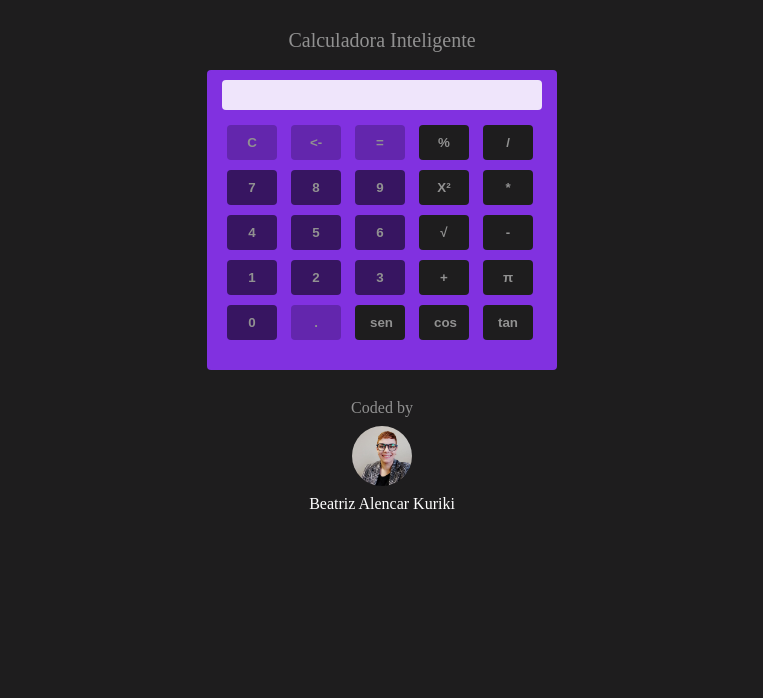
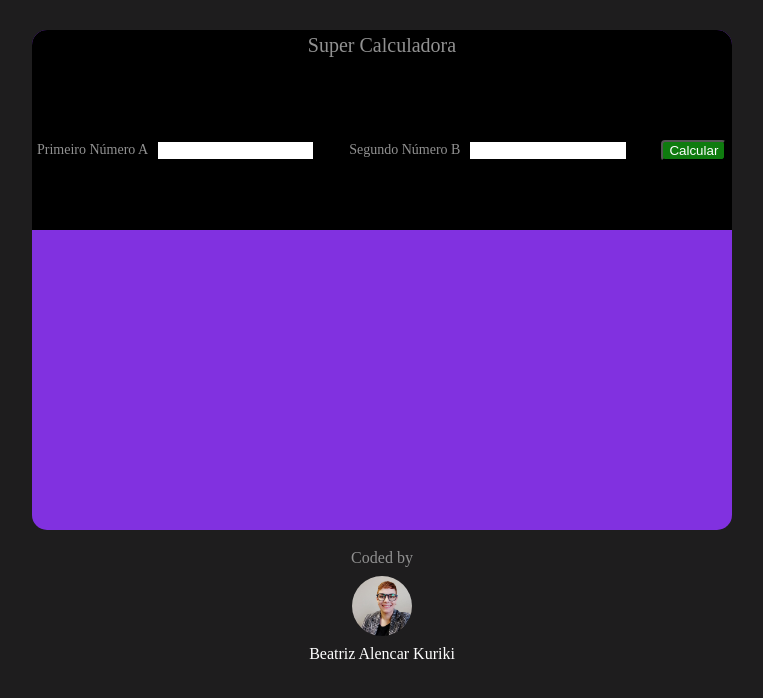
Before and after one commit to BeatrizKuriki/CalculadoraXP, a plain HTML site: page index.html in a window 1280 px wide. Shown: the whole page, without its empty margins (258-1021 px from the left). Drawn offline with Linux system fonts and the light colour scheme.

Commit message:
refactor

```diff
--- a/index.html
+++ b/index.html
@@ -11,65 +11,34 @@
 </head>
 <body>
     <div class="container">
-        <h1>Calculadora Inteligente</h1>
+
         <div class="calculator">
-            <p class="calculator__result"></p>
-            <table>
-                <tr>
-                    <td><button class="botao" onclick="clean()">C</button></td>
-                    <td><button class="botao" onclick="back()"><-</button></td>
-                    <td><button class="botao" onclick="calcular()">=</button></td>
-                    <td><button class="botao botao__operacao" onclick="insert('%')">%</button></td>
-                    <td><button class="botao botao__operacao" onclick="insert('/')">/</button></td>
 
-                </tr>
-                <tr>
-                    <td><button class="botao botao__numero" onclick="insert('7')">7</button></td>
-                    <td><button class=" botao botao__numero" onclick="insert('8')">8</button></td>
-                    <td><button class=" botao botao__numero" onclick="insert('9')">9</button></td>
-                    <td><button class="botao botao__operacao" onclick="insert('x^')">X²</button></td>
-                    <td><button class="botao botao__operacao" onclick="insert('*')">*</button></td>
+            <div class="cabecalho">
+                <h1>Super Calculadora</h1>
+                <div class="numeros">
+                    <div class="primeiroNum">
+                        <span>Primeiro Número A</span>
+                        <input type="text">
+                    </div>
+                    <div class="segundoNum">
+                        <span>Segundo Número B</span>
+                        <input type="text">
+                    </div>
+                    <button>Calcular</button>
+                </div>
 
-                </tr>
-                <tr>
-                    <td><button class="botao botao__numero" onclick="insert('4')">4</button></td>
-                    <td><button class="botao botao__numero" onclick="insert('5')">5</button></td>
-                    <td><button class="botao botao__numero" onclick="insert('6')">6</button></td>
-                    <td><button class="botao botao__operacao" onclick="insert('√')">√</button></td>
-                    <td><button class="botao botao__operacao" onclick="insert('-')">-</button></td>
-                </tr>
-                <tr>
-                    <td><button class="botao botao__numero" onclick="insert('1')">1</button></td>
-                    <td><button class="botao botao__numero" onclick="insert('2')">2</button></td>
-                    <td><button class="botao botao__numero" onclick="insert('3')">3</button></td>
-                    <td><button class="botao botao__operacao" onclick="insert('+')">+</button></td>
-                    <td><button class="botao botao__operacao" onclick="insert('π')">π</button></td>
-
-                </tr>
-                <tr>
-                    <td ><button class="botao botao__numero" onclick="insert('0')">0</button></td>
-                    <td><button class="botao" onclick="insert('.')">.</button></td>
-                    <td><button class="botao botao__operacao" onclick="insert('seno')">sen</button></td>
-                    <td><button class="botao botao__operacao" onclick="insert('cosseno')">cos</button></td>
-                    <td><button class="botao botao__operacao" onclick="insert('tangente')">tan</button></td>
-                </tr>
-            </table>
+            </div>
+            </div>
 
 
 
-
-
-        </div>
-
-    </div>
-
-
-    <footer>
+     <footer>
             <p>Coded by </p>
             <img class= "profile__image" src="./src/img/profile.jpeg" alt="imagem de perfil">
             <div class="link"><a href="https://www.linkedin.com/in/beatriz-alencar-kuriki/" target="_blank">Beatriz Alencar Kuriki</a></div>
-    </footer>
-
+     </footer>
+   </div>
     <script src="./src/script/index.js"></script>
 </body>
 </html>
--- a/src/styles/index.css
+++ b/src/styles/index.css
@@ -6,6 +6,9 @@ body{
 h1{
     font-size: 20px;
     font-weight: 500;
+    text-align: center;
+    margin-bottom: 20px;
+
 }
 .container{
     max-width: 1024px;
@@ -18,84 +21,69 @@ h1{
     gap:20px;
     margin-top: 20px;
     margin-bottom: 20px;
+    flex-wrap: wrap;
 }
 
 .calculator{
-    width: 350px;
-    height: 300px;
+    width: 700px;
+    height: 500px;
     background-color: var(--color-4);
-    padding: var(--padding-default);
     display: flex;
     flex-direction: column;
-    gap: 10px;
-    border-radius: var(--radius-default);
-}
-
-.calculator__result{
-    background-color:rgba(255, 255, 255, 0.873);
-    width: 100%;
-    height: 30px;
-    border-radius: var(--radius-default);
+    border-radius: 15px;
 
 }
 
-table{
-    padding: 15px 20px;
+.cabecalho{
+    width: 100%;
+    height: 200px;
+    padding: 5px;
+    background-color: black;
+    border-radius: 15px 15px 0 0;
+}
+
+.numeros{
+    display: flex;
+    align-items: center;
+    height: 150px;
+    width: 100%;
+    gap: 10px;
 
 }
 
-table tr{
-    margin-top: 10px;
+ input{
+    width: 50%;
+    border: none;
 }
 
-.botao{
-    width: 50px;
-    padding: var(--padding-default);
-    background-color: var(--color-5);
-    color: var(--color-7);
-    font-weight: 800;
-    border-radius: var(--radius-default);
-    margin: 5px;
-    border: none;
+input:focus{
+    border: 2px solid rgba(30, 239, 30, 0.515);
+}
+
+.primeiroNum{
+    display: flex;
+    font-size: 14px;
+    justify-items: center;
+    gap:10px;
+    align-items: center;
 
 }
 
-.botao:hover{
-    background-color: var(--color-1);
+.segundoNum{
+    display: flex;
+    font-size: 14px;
+    justify-items: center;
+    gap:10px;
+    align-items: center;
 
 }
 
-.botao__numero{
-    background-color: var(--color-2);
+button{
+    background-color: rgba(30, 239, 30, 0.515);
+    border-radius: 4px;
+    color: white;
+    cursor: pointer;
 }
-
-.botao__operacao{
-    background-color: var(--color-1);
-}
-
-.botao__operacao:hover{
-    background-color: var(--color-2);
-}
-
-
-
-.botao__numero:hover{
-    background-color: var(--color-1);
-}
-
-
-
-
-
-
-
-
-
-
-
-
-
-
 
 
 
--- a/src/styles/reset.css
+++ b/src/styles/reset.css
@@ -8,7 +8,7 @@ h1, h2, h3, h4, h5, h6, p, blockquote, pre,
 a, abbr, acronym, address, big, cite, code,
 del, dfn, em, img, ins, kbd, q, s, samp,
 small, strike, strong, sub, sup, tt, var,
-b, u, i, center,
+b, u, i, center,input
 dl, dt, dd, ol, ul, li,
 fieldset, form, label, legend,
 table, caption, tbody, tfoot, thead, tr, th, td,
@@ -24,6 +24,7 @@ time, mark, audio, video {
 	vertical-align: baseline;
     box-sizing: border-box;
 	text-decoration: none;
+
 }
 /* HTML5 display-role reset for older browsers */
 article, aside, details, figcaption, figure,
```
